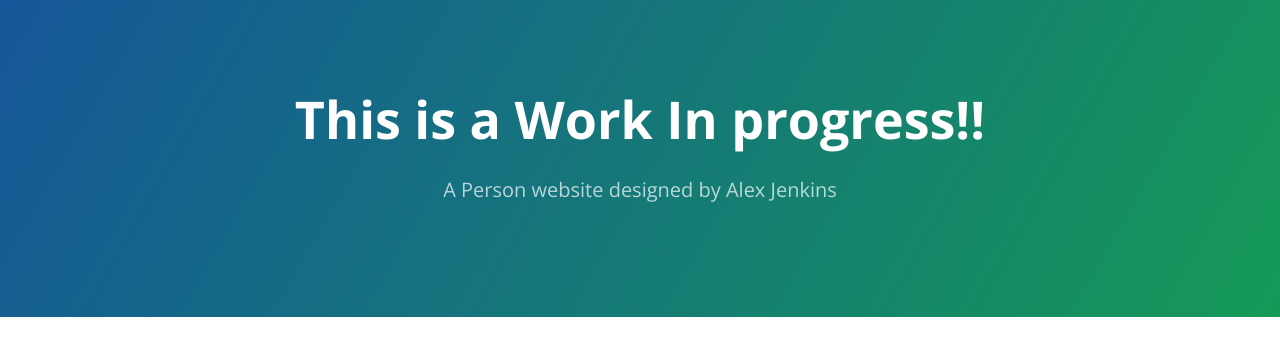
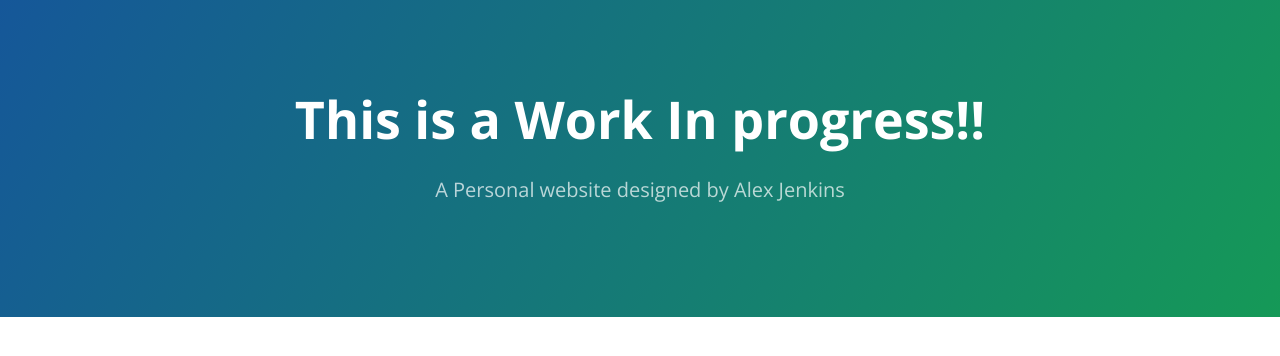
Before and after one commit to rockenman1234/rockenman1234.github.io, a Jekyll site: the page built from index.md, in a window 1280 px wide. Shown: the top 356 px of the page. Built offline with Jekyll 4.4.1, drawn with Linux system fonts in a browser that asks for light colours; our own code applies the rules of GitHub Pages for plain Markdown files.

Commit message:
Update _config.yml

```diff
--- a/_config.yml
+++ b/_config.yml
@@ -1,4 +1,4 @@
 title: Alex Jenkins
-description: A Person website designed by Alex Jenkins
+description: A Personal website designed by Alex Jenkins
 show_downloads: false
 theme: jekyll-theme-cayman
```
